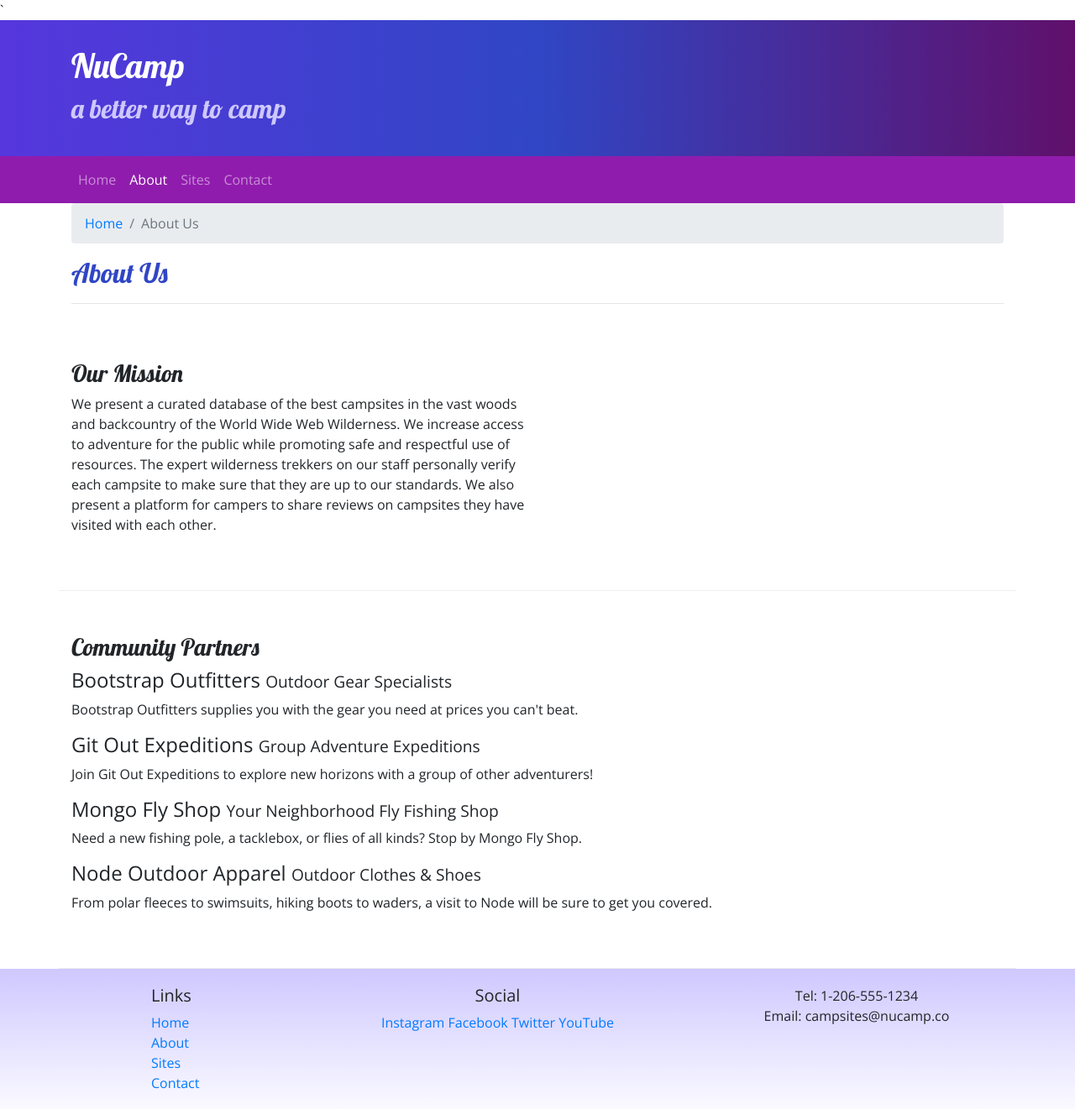
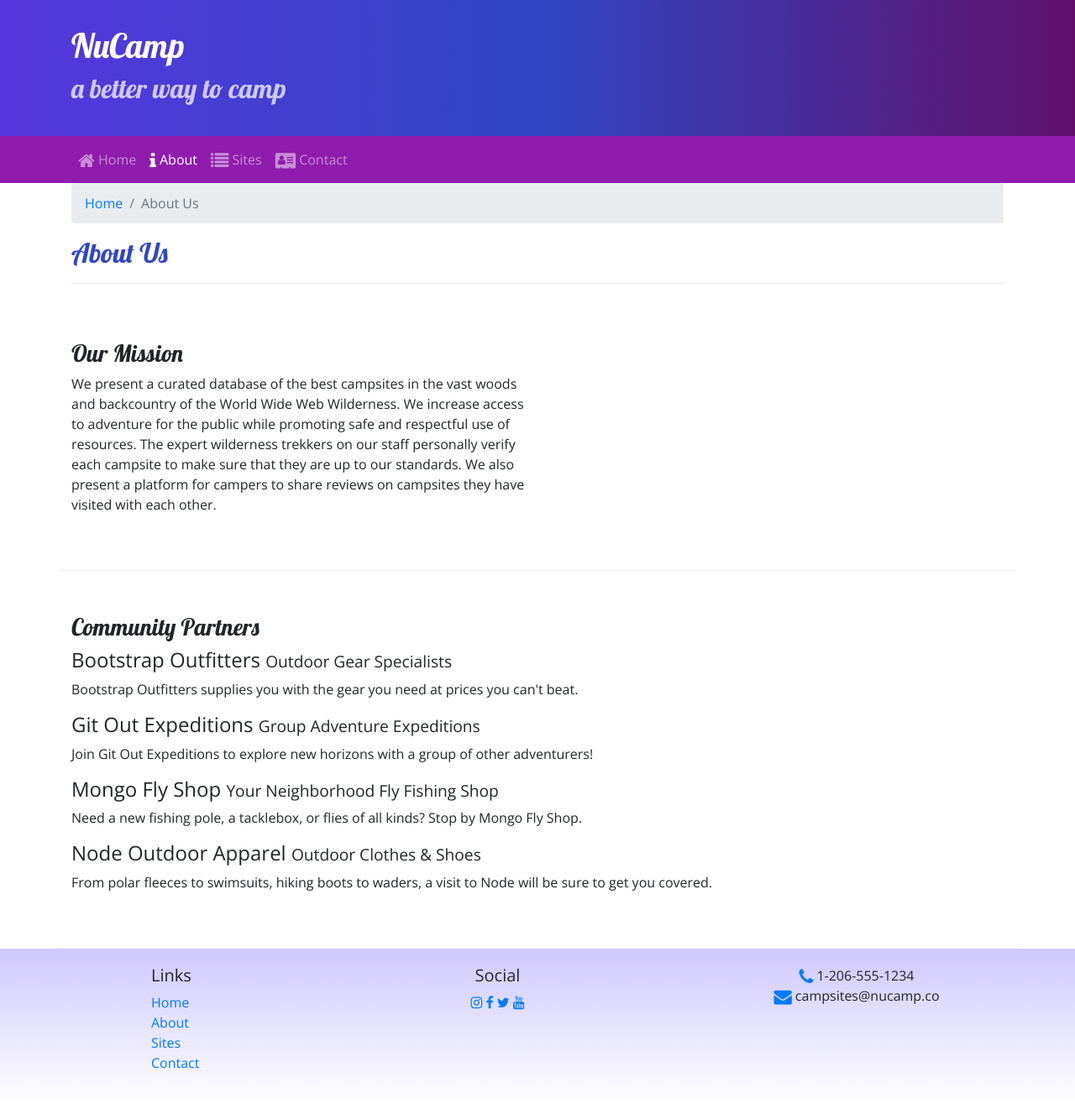
Before and after one commit to elveeth/bootstrap-nucampsite, a website: page aboutus.html in a window 1280 px wide. Shown: the whole page at 84% size. Drawn offline with nearby package versions, Linux system fonts and the light colour scheme.

Commit message:
Icon Fonts

```diff
--- a/aboutus.html
+++ b/aboutus.html
@@ -6,7 +6,8 @@
     <meta charset="utf-8" />
     <meta name="viewport" content="width=device-width, initial-scale=1" />
 
-    <link rel="stylesheet" href="node_modules/bootstrap/dist/css/bootstrap.min.css" />`
+    <link rel="stylesheet" href="node_modules/bootstrap/dist/css/bootstrap.min.css" />
+    <link rel="stylesheet" href="node_modules/font-awesome/css/font-awesome.min.css" />
     <link rel="stylesheet" href="https://fonts.googleapis.com/css?family=Lobster|Open+Sans" />
     <link rel="stylesheet" href="css/styles.css" />
 
@@ -33,10 +34,10 @@
             </button>
             <div class="collapse navbar-collapse" id="nucampNavbar">
                 <ul class="navbar-nav">
-                    <li class="nav-item"><a class="nav-link" href="index.html">Home</a></li>
-                    <li class="nav-item active"><a class="nav-link" href="#">About</a></li>
-                    <li class="nav-item"><a class="nav-link" href="#">Sites</a></li>
-                    <li class="nav-item"><a class="nav-link" href="#">Contact</a></li>
+                    <li class="nav-item"><a class="nav-link" href="index.html"><i class="fa fa-home fa-lg"></i> Home</a></li>
+                    <li class="nav-item active"><a class="nav-link" href="#"><i class="fa fa-info fa-lg"></i> About</a></li>
+                    <li class="nav-item"><a class="nav-link" href="#"><i class="fa fa-list fa-lg"></i> Sites</a></li>
+                    <li class="nav-item"><a class="nav-link" href="#"><i class="fa fa-address-card fa-lg"></i> Contact</a></li>
                 </ul>
             </div>
         </div>
@@ -90,22 +91,22 @@
                 </div>
                 <div class="col-6 col-sm-5 text-center">
                     <h5>Social</h5>
-                    <a href="http://instagram.com/">Instagram</a>
-                    <a href="http://facebook.com/">Facebook</a>
-                    <a href="http://twitter.com/">Twitter</a>
-                    <a href="http://youtube.com/">YouTube</a>
+                    <a href="http://instagram.com/"><i class="fa fa-instagram"></i></a>
+                    <a href="http://facebook.com/"><i class="fa fa-facebook"></i></a>
+                    <a href="http://twitter.com/"><i class="fa fa-twitter"></i></a>
+                    <a href="http://youtube.com/"><i class="fa fa-youtube"></i></a>
                 </div>
                 <div class="col-sm-4 text-center">
-                    Tel: 1-206-555-1234<br />
-                    Email: campsites@nucamp.co
+                    <i class="fa fa-phone fa-lg text-primary"></i> 1-206-555-1234<br />
+                    <i class="fa fa-envelope fa-lg text-primary"></i> campsites@nucamp.co
                 </div>
            </div>
         </div>
     </footer>
 
-<script src="node_modules/jquery/dist/jquery.slim.min.js"></script>
-<script src="node_modules/popper.js/dist/umd/popper.min.js"></script>
-<script src="node_modules/bootstrap/dist/js/bootstrap.min.js"></script>
+    <script src="node_modules/jquery/dist/jquery.slim.min.js"></script>
+    <script src="node_modules/popper.js/dist/umd/popper.min.js"></script>
+    <script src="node_modules/bootstrap/dist/js/bootstrap.min.js"></script>
 
 
 </body>
--- a/package.json
+++ b/package.json
@@ -15,6 +15,7 @@
   },
   "dependencies": {
     "bootstrap": "^4.5.2",
+    "font-awesome": "^4.7.0",
     "jquery": "^3.5.1",
     "popper.js": "^1.16.1"
   }
```
Also changed, not shown: index.html (+16 -14 lines), 1 other file.
